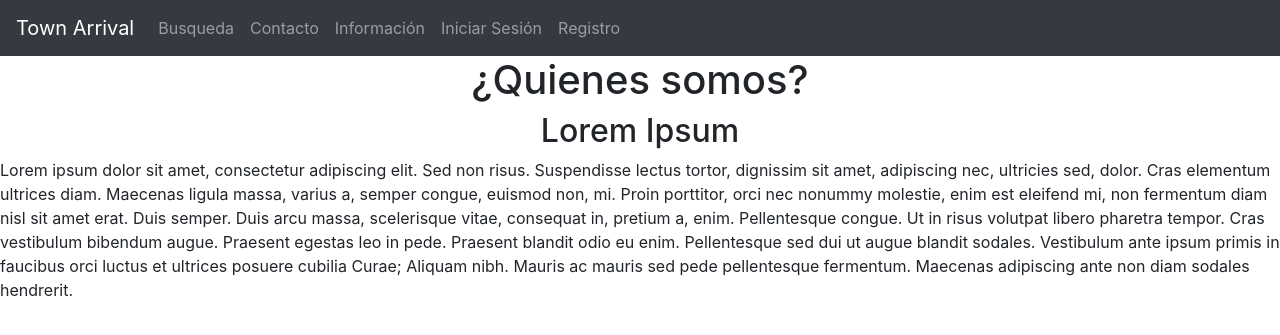
After one commit to JuanJoCasamitjana/town_arrival, a Django app: a page that uses app/templates/quienes_somos.html in a window 1280 px wide. The commit adds this page. Shown: the top 335 px of the page. Run offline with Django 4.2, Linux system fonts and the light colour scheme; some libraries are stand-ins or nearby versions.

Commit message:
feat: Añadida pagina de información

```diff
--- /dev/null
+++ b/app/templates/quienes_somos.html
@@ -0,0 +1,18 @@
+{% extends 'base.html' %}
+{% block content %}
+<body>
+    <h1 class="text-center">¿Quienes somos?</h1>
+    <h2 class="text-center">Lorem Ipsum</h2>
+    <p>
+        Lorem ipsum dolor sit amet, consectetur adipiscing elit. Sed non risus. Suspendisse lectus tortor, dignissim sit amet,
+        adipiscing nec, ultricies sed, dolor. Cras elementum ultrices diam.
+        Maecenas ligula massa, varius a, semper congue, euismod non, mi.
+        Proin porttitor, orci nec nonummy molestie, enim est eleifend mi, non fermentum diam
+        nisl sit amet erat. Duis semper. Duis arcu massa, scelerisque vitae, consequat in,
+        pretium a, enim. Pellentesque congue. Ut in risus volutpat libero pharetra tempor.
+        Cras vestibulum bibendum augue. Praesent egestas leo in pede. Praesent blandit odio eu enim.
+        Pellentesque sed dui ut augue blandit sodales. Vestibulum ante ipsum primis in faucibus orci
+        luctus et ultrices posuere cubilia Curae; Aliquam nibh. Mauris ac mauris sed pede pellentesque fermentum.
+        Maecenas adipiscing ante non diam sodales hendrerit.
+      </p>
+{% endblock %}
--- a/app/urls.py
+++ b/app/urls.py
@@ -24,4 +24,6 @@ urlpatterns = [
     path('error-formulario/', views.pagina_de_error, name='pagina_de_error'),
     path('exito-formulario/', views.pagina_de_exito, name='pagina_de_exito'),
     path('inexistente/', views.pagina_inexistente, name='pagina_inexistente'),
+    path('información/', views.quienes_somos, name='quienes_somos'),
+
 ]
--- a/app/views.py
+++ b/app/views.py
@@ -148,3 +148,6 @@ def pagina_de_error(request):
 
 def pagina_inexistente(request):
     return render(request, 'inexistente.html')
+
+def quienes_somos(request):
+    return render(request, 'quienes_somos.html')
--- a/town_arrival/templates/base.html
+++ b/town_arrival/templates/base.html
@@ -15,6 +15,8 @@
                 <li class="nav-item"><a class="nav-link" href="{% url 'busqueda' %}">Busqueda</a></li>
 
                 <li class="nav-item"><a class="nav-link" href="{% url 'mostrar_formulario_contacto' %}">Contacto</a></li>
+                <li class="nav-item"><a class="nav-link" href="{% url 'quienes_somos' %}">Información</a></li>
+
                 {% if user.is_authenticated %}
                     <li class="nav-item"><a class="nav-link" href="{% url 'update_profile' %}">Actualizar Perfil</a></li>
                     <li class="nav-item"><a class="nav-link" href="{% url 'logout' %}">Cerrar Sesión</a></li>
```
